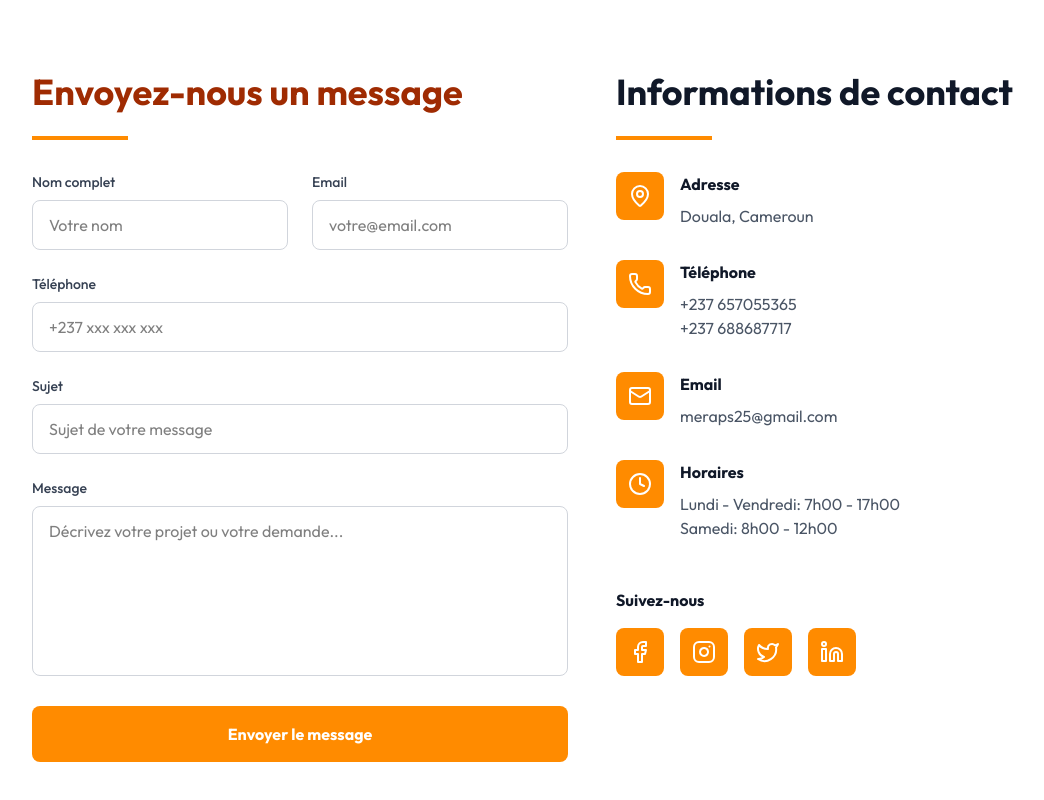
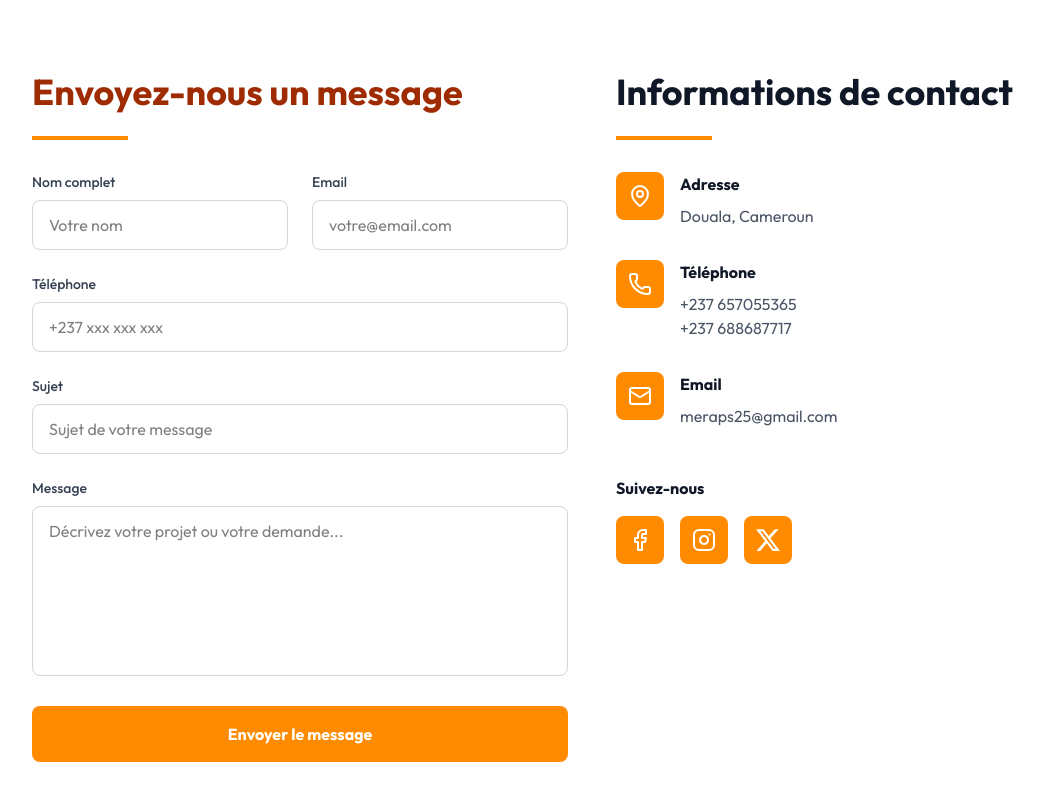
Before and after one commit to Nick-Lemy/merap_website, a Next.js app: page /contact in a window 1280 px wide. Shown: the part 528-1328 px from the top of the page, without its empty margins (48-1092 px from the left). Built offline with nearby package versions, Linux system fonts and the light colour scheme.

Commit message:
fix(Hero, ServicesPage, ContactPage): update text for clarity and accuracy in descriptions

```diff
--- a/src/app/(home)/_components/Hero.tsx
+++ b/src/app/(home)/_components/Hero.tsx
@@ -49,8 +49,8 @@ function LeftContent() {
           transition={{ duration: 0.8, delay: 0.4 }}
         >
           MERAP SARL - Votre partenaire de confiance pour des projets de
-          construction d&apos;excellence, d&apos;infrastructures durables et
-          d&apos;innovations architecturales au Cameroun.
+          construction, d&apos;étude de terrain et de rénovations et
+          réhabilitation au Cameroun.
         </motion.p>
 
         {/* Key Benefits */}
--- a/src/app/(home)/contact/page.tsx
+++ b/src/app/(home)/contact/page.tsx
@@ -12,6 +12,7 @@ import {
   Linkedin,
   Instagram,
 } from "lucide-react";
+import XIcon from "@/components/icons/XIcon";
 
 export default function ContactPage() {
   return (
@@ -200,7 +201,7 @@ function ContactSection() {
                 </div>
               </div>
 
-              <div className="flex items-start gap-4">
+              {/* <div className="flex items-start gap-4">
                 <div className="w-12 h-12 bg-[var(--color-secondary)] rounded-lg flex items-center justify-center flex-shrink-0">
                   <Clock className="w-6 h-6 text-[var(--color-tertiary)]" />
                 </div>
@@ -211,7 +212,7 @@ function ContactSection() {
                     Samedi: 8h00 - 12h00
                   </p>
                 </div>
-              </div>
+              </div> */}
             </div>
 
             {/* Social Media */}
@@ -219,32 +220,25 @@ function ContactSection() {
               <h3 className="font-bold text-gray-900 mb-4">Suivez-nous</h3>
               <div className="flex gap-4">
                 <motion.a
-                  href="#"
+                  href="https://www.facebook.com/share/14MSyy3abJ6/?mibextid=wwXIfr"
                   className="w-12 h-12 bg-[var(--color-secondary)] rounded-lg flex items-center justify-center text-[var(--color-tertiary)] hover:bg-[var(--color-primary)] transition-colors"
                   whileTap={{ scale: 0.95 }}
                 >
                   <Facebook className="w-6 h-6" />
                 </motion.a>
                 <motion.a
-                  href="#"
+                  href="https://www.instagram.com/merapsarl"
                   className="w-12 h-12 bg-[var(--color-secondary)] rounded-lg flex items-center justify-center text-[var(--color-tertiary)] hover:bg-[var(--color-primary)] transition-colors"
                   whileTap={{ scale: 0.95 }}
                 >
                   <Instagram className="w-6 h-6" />
                 </motion.a>
                 <motion.a
-                  href="#"
-                  className="w-12 h-12 bg-[var(--color-secondary)] rounded-lg flex items-center justify-center text-[var(--color-tertiary)] hover:bg-[var(--color-primary)] transition-colors"
+                  href="https://x.com/merap_sarl"
+                  className="w-12 h-12 bg-[var(--color-secondary)] rounded-lg flex items-center justify-center *:fill-[var(--color-tertiary)] hover:bg-[var(--color-primary)] transition-colors"
                   whileTap={{ scale: 0.95 }}
                 >
-                  <Twitter className="w-6 h-6" />
-                </motion.a>
-                <motion.a
-                  href="#"
-                  className="w-12 h-12 bg-[var(--color-secondary)] rounded-lg flex items-center justify-center text-[var(--color-tertiary)] hover:bg-[var(--color-primary)] transition-colors"
-                  whileTap={{ scale: 0.95 }}
-                >
-                  <Linkedin className="w-6 h-6" />
+                  <XIcon className="w-6 h-6" />
                 </motion.a>
               </div>
             </div>
--- a/src/app/(home)/services/page.tsx
+++ b/src/app/(home)/services/page.tsx
@@ -85,7 +85,7 @@ function ServicesGrid() {
       icon: null,
       title: "Études et Gestion de Projets",
       description:
-        "Conception, planification et gestion complète de vos projets de construction avec un suivi rigoureux de A à Z.",
+        "Conception, planification et gestion complète de vos projets de construction avec un suivi rigoureux Du debut jusqu'a la fin.",
     },
     {
       image: RenovationImage,
--- a/src/utils/dummydata.ts
+++ b/src/utils/dummydata.ts
@@ -53,7 +53,7 @@ export const projects: Project[] = [
     lieu: "Logbessou, Douala",
     catégorie: "Rénovation",
     description:
-      "Travaux de rénovation pour un bâtiment résidentiel de 3 étages.",
+      "Travaux de renovation type carrelage d'un bâtiment R+3 a usage residentiel.",
     imageDeCouverture: Project3Cover,
     autresImages: [Project3Other1, Project3Other2, Project3Other3],
   },
```
